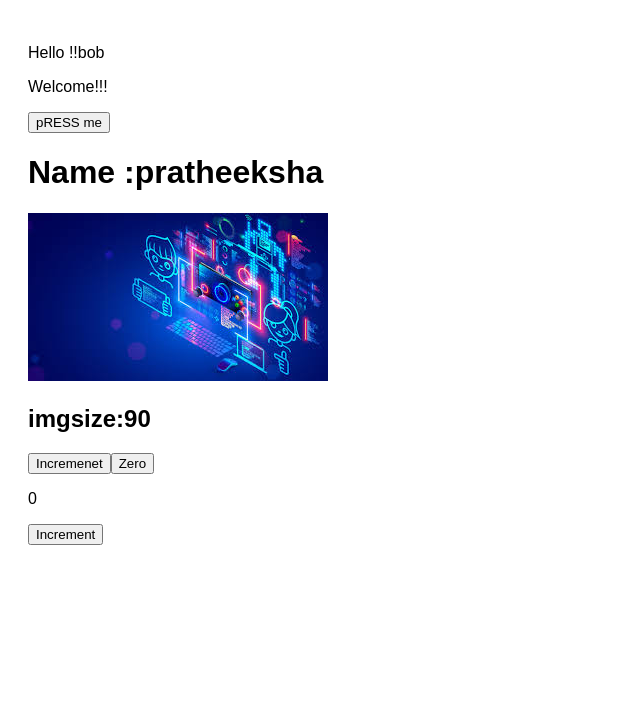
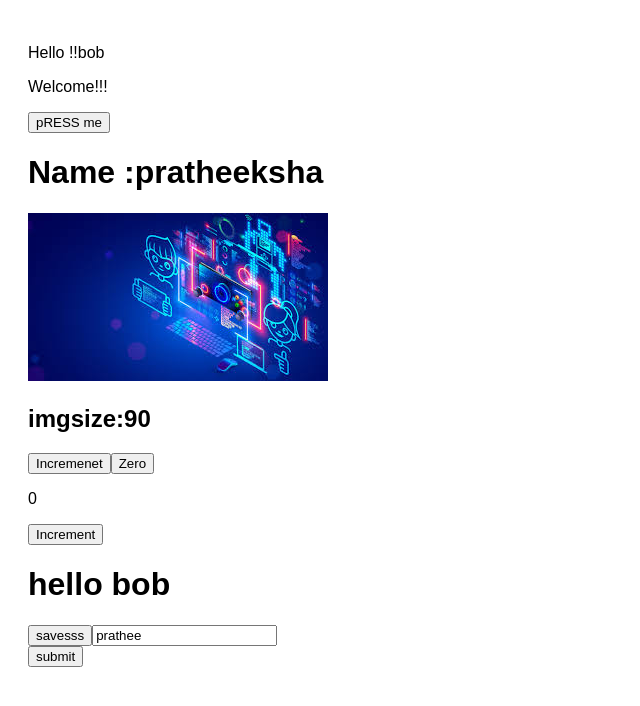
Before and after one commit to pratheeksha2004/React-practice, a React (Vite) app: page / in a window 1280 px wide. Shown: the top 706 px of the page, without its empty margins (0-640 px from the left). Built offline with nearby package versions, Linux system fonts and the light colour scheme.

Commit message:
practiced more

```diff
--- a/src/App.jsx
+++ b/src/App.jsx
@@ -4,6 +4,9 @@ import Welcome from './components/Welcome';
 import Profile from './components/Profile';
 import Functional from './components/Functional';
 import Class from './components/Class';
+import Props from './components/props';
+import Profile1 from './components/Profile1';
+import Myform from './components/events';
 import './App.css';
 import './index.css'
 function App() {
@@ -13,6 +16,9 @@ function App() {
            <Profile/>
            <Functional/>
            <Class/>
+           <Props isLoggedIn={true} name="bob"/>
+           <Profile1/>
+           <Myform/>
     </div>
   );
 }
--- /dev/null
+++ b/src/components/Profile1.jsx
@@ -0,0 +1,21 @@
+import { useState } from "react";
+
+function Profile1(){
+      const[name,setName]=useState("prathee");
+      const[editing,isEditing]=useState(false);
+      const handleNameChange=(event)=>{
+           setName(event.target.value);
+      }
+      const toggleedit=()=>{
+        isEditing(!editing);
+      }
+      return (
+        <>
+           <button onClick={toggleedit}>{isEditing?"savesss":"editing"}</button>
+           {isEditing && <input type="text" value={name} onChange={handleNameChange}/>}
+        </>
+      )
+
+}
+
+export default Profile1;
--- /dev/null
+++ b/src/components/events.jsx
@@ -0,0 +1,14 @@
+function Myform(){
+    const handleEvent=(event)=>{
+        event.preventDefault();
+        console.log("form submitted",event.target);
+    }
+    return(
+        <>
+        <form onSubmit={handleEvent}>
+            <button type="submit">submit</button>
+        </form>
+        </>
+    );
+}
+export default Myform;
--- /dev/null
+++ b/src/components/props.jsx
@@ -0,0 +1,11 @@
+function Props(props){
+               return(
+                <>
+  {
+  props.isLoggedIn?<h1>hello {props.name}</h1>:<h2>please login</h2>
+}
+
+                </>
+               );
+}
+export default Props;
```
